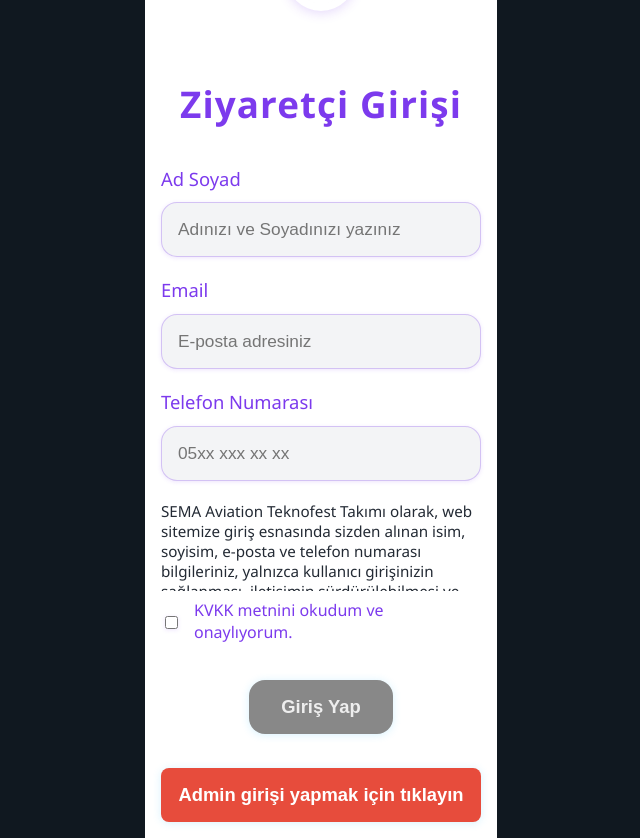
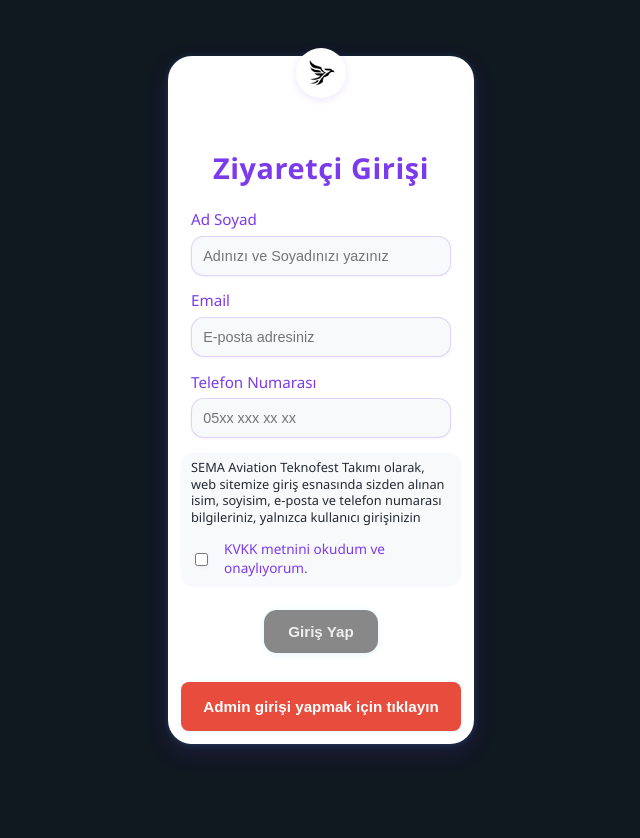
Before and after one commit to dmrfrkn/SEMA_AVIATION_WEBSITE, an Angular app in the folder SEMA_Front/: page /admin-login in a window 1280 px wide. Shown: the whole page, without its empty margins (319-959 px from the left). After the commit the page ends 800 px from the top, so only its background shows below. Built offline with nearby package versions, Linux system fonts and the light colour scheme.

Commit message:
Görsel iyileştirmeler yapıldı

```diff
--- a/SEMA_Front/src/app/visitor-form/visitor-form.scss
+++ b/SEMA_Front/src/app/visitor-form/visitor-form.scss
@@ -42,16 +42,17 @@
 
 .visitor-form {
 	background: #fff;
-	padding: 1.2rem 1rem 1rem 1rem;
+	padding: 1rem 0.8rem 0.8rem 0.8rem;
+	border-radius: 1.5rem;
+	box-shadow: 0 8px 24px 0 #7c3aed22, 0 1px 6px 0 #38bdf833;
 	display: flex;
 	flex-direction: column;
-	gap: 1.1rem;
-	min-width: 260px;
-	max-width: 320px;
-	width: 100%;
+	gap: 0.8rem;
+	min-width: 240px;
+	max-width: 280px;
+	width: 90%;
 	align-items: center;
 	justify-content: center;
-	position: relative;
 	position: relative;
 	z-index: 2;
 }
@@ -60,55 +61,55 @@
 	display: flex;
 	align-items: center;
 	justify-content: center;
-	width: 70px;
-	height: 70px;
+	width: 50px;
+	height: 50px;
 	background: #fff;
 	border-radius: 50%;
-	box-shadow: 0 2px 12px #7c3aed33;
-	margin: -2.5rem auto 1.2rem auto;
+	box-shadow: 0 2px 8px #7c3aed22;
+	margin: -1.5rem auto 0.8rem auto;
 }
 .form-logo img {
-	width: 56px;
-	height: 56px;
+	width: 36px;
+	height: 36px;
 	object-fit: contain;
 	border-radius: 50%;
 }
 
 .form-title {
 	color: #7c3aed;
-	font-size: 2.3rem;
+	font-size: 1.8rem;
 	font-weight: 700;
 	text-align: center;
-	margin-bottom: 1.2rem;
-	letter-spacing: 0.03em;
+	margin-bottom: 0.6rem;
+	letter-spacing: 0.02em;
 }
 
 .form-group {
 	display: flex;
 	flex-direction: column;
-	gap: 0.5rem;
+	gap: 0.3rem;
 	width: 100%;
-	max-width: 350px;
+	max-width: 260px;
 }
 
 .visitor-form label {
 	color: #7c3aed;
-	font-size: 1.15rem;
-	margin-bottom: 0.2rem;
+	font-size: 0.95rem;
+	margin-bottom: 0.1rem;
 	font-weight: 500;
 }
 
 .visitor-form input {
-	padding: 1rem;
-	border-radius: 1rem;
-	border: 1.5px solid #7c3aed44;
-	background: #f3f4f6;
+	padding: 0.7rem;
+	border-radius: 0.8rem;
+	border: 1px solid #7c3aed33;
+	background: #f8f9fa;
 	color: #232a34;
-	font-size: 1.08rem;
-	margin-bottom: 0.2rem;
+	font-size: 0.9rem;
+	margin-bottom: 0.1rem;
 	outline: none;
 	transition: border 0.2s;
-	box-shadow: 0 1px 4px #7c3aed22;
+	box-shadow: 0 1px 3px #7c3aed11;
 }
 
 .visitor-form input:focus {
@@ -119,14 +120,14 @@
 	background: linear-gradient(90deg, #38bdf8 60%, #7c3aed 100%);
 	color: #fff;
 	border: none;
-	border-radius: 1rem;
-	padding: 1rem 2rem;
+	border-radius: 0.8rem;
+	padding: 0.8rem 1.5rem;
 	font-weight: bold;
-	font-size: 1.15rem;
+	font-size: 0.95rem;
 	cursor: pointer;
 	transition: background 0.2s;
-	margin-top: 1rem;
-	box-shadow: 0 1px 8px #38bdf833;
+	margin-top: 0.5rem;
+	box-shadow: 0 1px 6px #38bdf822;
 }
 
 .visitor-form button:disabled {
@@ -134,24 +135,43 @@
 	color: #eee;
 	cursor: not-allowed;
 }
+
+.kvkk-box {
+	width: 100%;
+	max-width: 260px;
+	margin: 0 auto;
+	background: #f8f9fa;
+	border-radius: 0.8rem;
+	box-shadow: 0 1px 3px #7c3aed11;
+	padding: 0.4rem 0.6rem;
+	margin-bottom: 0.3rem;
+	display: flex;
+	flex-direction: column;
+	gap: 0.3rem;
+}
+
 .kvkk-text {
-		max-height: 90px;
+	max-height: 70px;
 	overflow-y: auto;
-		font-size: 0.95rem;
+	font-size: 0.8rem;
 	color: #232a34;
-		margin-bottom: 0.5rem;
-		padding-right: 0.3rem;
+	margin-bottom: 0.3rem;
+	padding-right: 0.2rem;
+	line-height: 1.3;
 }
+
 .kvkk-confirm {
 	display: flex;
 	align-items: center;
 	gap: 0.5rem;
 }
+
 .kvkk-confirm input[type="checkbox"] {
 	margin-right: 0.5rem;
 }
+
 .kvkk-confirm label {
 	color: #7c3aed;
-		font-size: 1rem;
+	font-size: 0.85rem;
 	font-weight: 500;
 }
```
Lines whose indentation alone changed are shown as unchanged.
